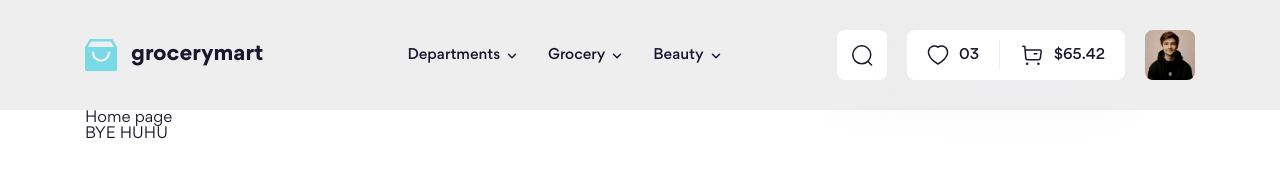
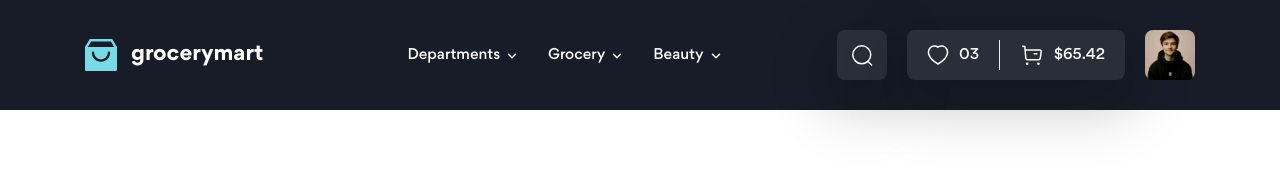
Before and after one commit to pntnhanc9/E-Commerce-Web, a website: page index.html in a window 1280 px wide. Drawn offline with Linux system fonts and the light colour scheme.

Commit message:
add dark mode

```diff
--- a/index.html
+++ b/index.html
@@ -1,5 +1,5 @@
 <!DOCTYPE html>
-<html lang="en">
+<html lang="en" class="dark">
   <head>
     <meta charset="UTF-8" />
     <meta name="viewport" content="width=device-width, initial-scale=1.0" />
--- a/scss/base/_base.scss
+++ b/scss/base/_base.scss
@@ -7,11 +7,7 @@
 html {
     font-size: 62.5%;
 }
-:root {
-    --text-color: #1a162e;
-    --icon-color: brightness(0) saturate(100%) invert(8%) sepia(10%)
-        saturate(4042%) hue-rotate(212deg) brightness(90%) contrast(95%);
-}
+
 body {
     font-size: 1.6rem;
     font-family: Gordita, sans-serif;
--- a/scss/layout/_header.scss
+++ b/scss/layout/_header.scss
@@ -3,7 +3,7 @@
   align-items: center;
 }
 .header {
-  background-color: #eee;
+  background-color: var(--header-bg-color);
 }
 .top-bar {
   @extend %flexItemsCenter;
@@ -34,8 +34,8 @@
   &__group {
     @extend %flexItemsCenter;
     border-radius: 8px;
-    background: #fff;
-    box-shadow: 0px 20px 60px 10px rgba(237, 237, 246, 0.2);
+    background: var(--top-act-group-bg-color);
+    box-shadow: 0px 20px 60px 10px var(--top-act-group-shadow);
     min-width: 50px;
     height: 50px;
 
@@ -66,6 +66,6 @@
   &__separate {
     width: 1px;
     height: 30px;
-    background: #ededf6;
+    background: var(--top-act-group-separate);
   }
 }
--- a/scss/main.scss
+++ b/scss/main.scss
@@ -1,3 +1,4 @@
 @use "./base";
+@use "./theme";
 @use "./layout";
 @use "./components";
--- /dev/null
+++ b/scss/theme/_dark.scss
@@ -0,0 +1,9 @@
+html.dark {
+    --text-color: #fff;
+    --icon-color: brightness(0) saturate(100%) invert(100%) sepia(0%)
+        saturate(7482%) hue-rotate(72deg) brightness(99%) contrast(99%);
+    --header-bg-color:#171C28;
+    --top-act-group-bg-color: #292E39;
+    --top-act-group-shadow: rgba(0, 0, 0, 0.20);
+    --top-act-group-separate: #EDEDF6;
+}
--- /dev/null
+++ b/scss/theme/_index.scss
@@ -0,0 +1,2 @@
+@forward "./dark";
+@forward "./light";
--- /dev/null
+++ b/scss/theme/_light.scss
@@ -0,0 +1,9 @@
+html {
+    --text-color: #1a162e;
+    --icon-color: brightness(0) saturate(100%) invert(8%) sepia(10%)
+        saturate(4042%) hue-rotate(212deg) brightness(90%) contrast(95%);
+    --header-bg-color:#eee;
+    --top-act-group-bg-color: #fff;
+    --top-act-group-shadow: rgba(237, 237, 246, 0.2);
+    --top-act-group-separate: #ededf6;
+}
```
Also changed, not shown: assets/css/main.css, 1 other file.
